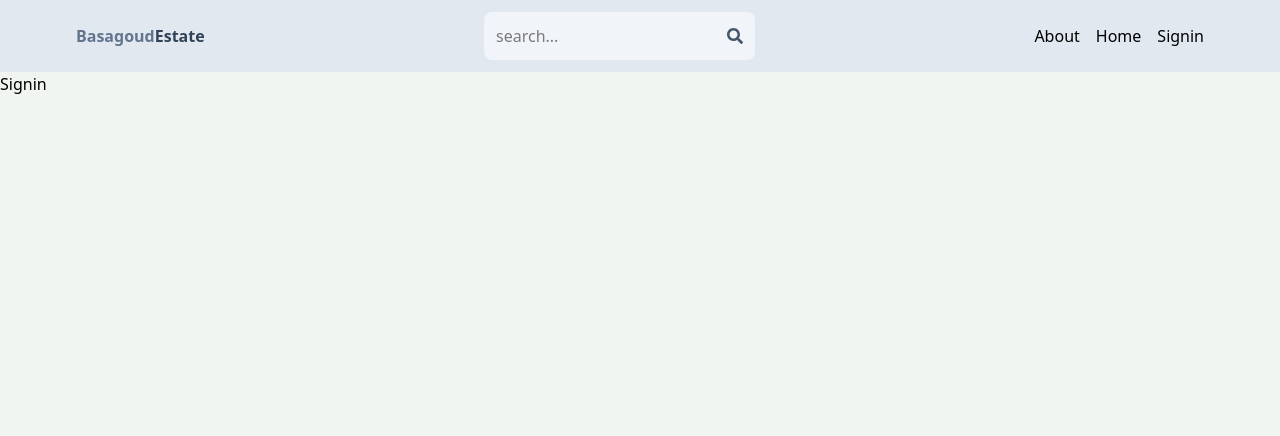
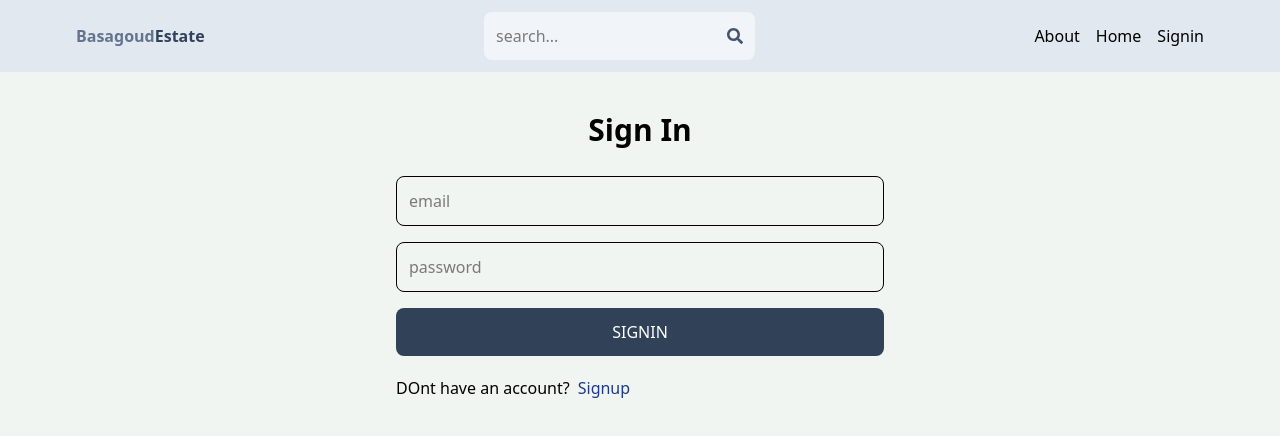
Before and after one commit to Basagouda161/Basu_Project, a React (Vite) app in the folder client/: page /Signin in a window 1280 px wide. Shown: the top 436 px of the page. Built offline with nearby package versions, Linux system fonts and the light colour scheme.

Commit message:
complete sign page UI

```diff
--- a/client/src/pages/Signin.jsx
+++ b/client/src/pages/Signin.jsx
@@ -1,7 +1,84 @@
 import React from 'react'
+import { useState } from 'react';
+import { Link,useNavigate} from 'react-router-dom';
 
 export default function Signin() {
+  const [formData, setFormData] = useState({});
+  const [error, setError] = useState(null);
+  const [loading, setLoading] = useState(false);
+  const navigate=useNavigate();
+  const handleChange = (e) => {
+    setFormData({
+      ...formData,
+      [e.target.id]: e.target.value,
+    });
+  };
+
+  const handleSubmit = async (e) => {
+    e.preventDefault();
+    try {
+      setLoading(true);
+      const res = await fetch("/api/auth/signin", {
+        method: 'POST',
+        headers: {
+          "Content-Type": "application/json",
+        },
+        body: JSON.stringify(formData)
+      });
+      const data = await res.json();
+      if (data.success === false) {
+        setError(data.message);
+        setLoading(false);
+        return;
+      }
+
+      setLoading(false);
+      setError(null);
+      navigate("/");
+    } catch (error) {
+      setError(error.message);
+      setLoading(false);
+    }
+  };
+
   return (
-    <div>Signin</div>
-  )
+    <div className='p-3 max-w-lg mx-auto'>
+      <h1 className='text-3xl text-center font-semibold my-7'>Sign In</h1>
+
+      <form onSubmit={handleSubmit} className='flex flex-col gap-4'>
+
+        <input
+          type="text"
+          placeholder="email"
+          className='border p-3 rounded-lg'
+          id="email"
+          onChange={handleChange}
+        />
+
+        <input
+          type="password"
+          placeholder="password"
+          className='border p-3 rounded-lg'
+          id="password"
+          onChange={handleChange}
+        />
+
+        <button
+          disabled={loading}
+          className='bg-slate-700 text-white p-3 rounded-lg uppercase hover:opacity-70 disabled:opacity-50'
+        >
+          {loading ? 'Loading..' : 'Signin'}
+        </button>
+      </form>
+
+      <div className='flex gap-2 mt-5'>
+        <p>DOnt have an account?</p>
+        <Link to={"/Signup"}>
+          <span className='text-blue-900'>Signup</span>
+        </Link>
+      </div>
+
+      {error && <p className='text-red-500 mt-5'>{error}</p>}
+    </div>
+  );
 }
```
